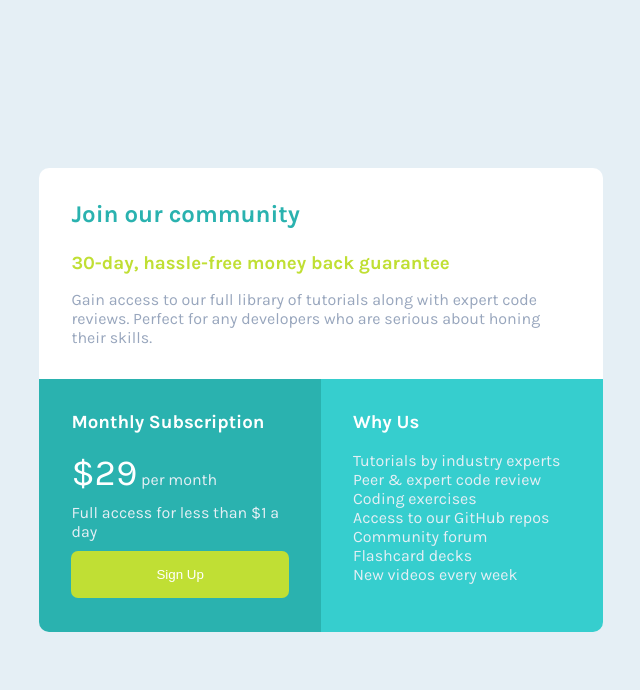
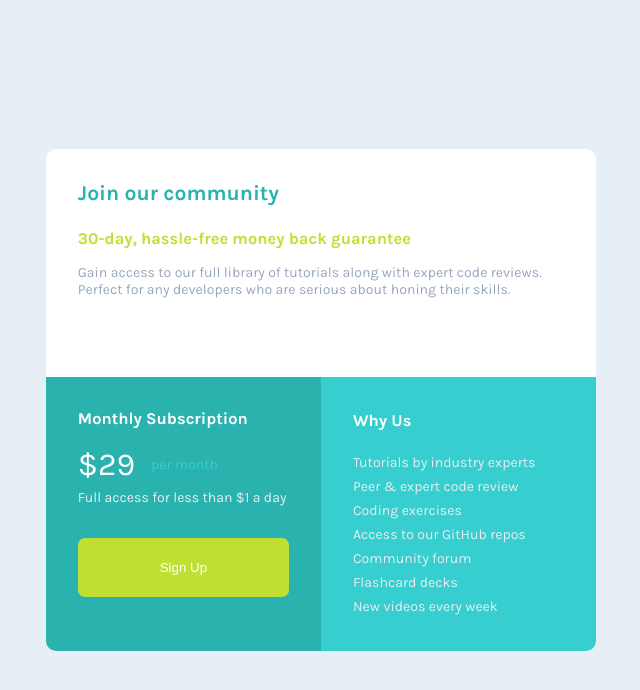
Before and after one commit to Cristiano-Monteiro/Frontend-Mentor-Single-price-grid-component-solution, a plain HTML site: page index.html in a window 1280 px wide. Shown: the whole page, without its empty margins (319-959 px from the left). Drawn offline with Linux system fonts and the light colour scheme.

Commit message:
Improving the style.css - 5

```diff
--- a/src/css/style.css
+++ b/src/css/style.css
@@ -31,7 +31,7 @@ body{
 }
 
 main{
-    width: 44%;
+    width: 43%;
     display: grid;
     grid-template-areas:
         'box-1 box-1'
@@ -42,6 +42,7 @@ main{
 
 main .presentationMessage, main .subscription, main .aboutPageContent{
     padding: 2rem;
+    font-size: 1.1vw;
 }
 
 main .presentationMessage{
@@ -88,27 +89,28 @@ main .subscription{
 
 .subscription button{
     background-color: var(--Bright-Yellow);
-    padding: 1rem 4rem;
+    padding: 1.35rem 4rem;
     border: none;
     border-radius: 7px;
     width: 100%;
-    margin-top: 5%;
+    margin-top: 2rem;
 }
 
 .subscription span{
-    font-size: 2.3rem;
-}
-
-.subscription p:nth-child(1){
-    margin: 4% 0%;
+    font-size: 2.5vw;
+    margin-right: 1rem;
 }
 
 .subscription p:nth-child(2){
-    margin: 4% 0%;
+    margin: 8% 0% 3% 0%;
+    display: flex;
+    align-items: center;
+    color: var(--cyanV2);
 }
 
 main .aboutPageContent{
     background-color: var(--cyanV2);
     grid-area: box-3;
     border-radius: 0px 0px 10px 0px;
+    line-height: 1.5rem;
 }
```
